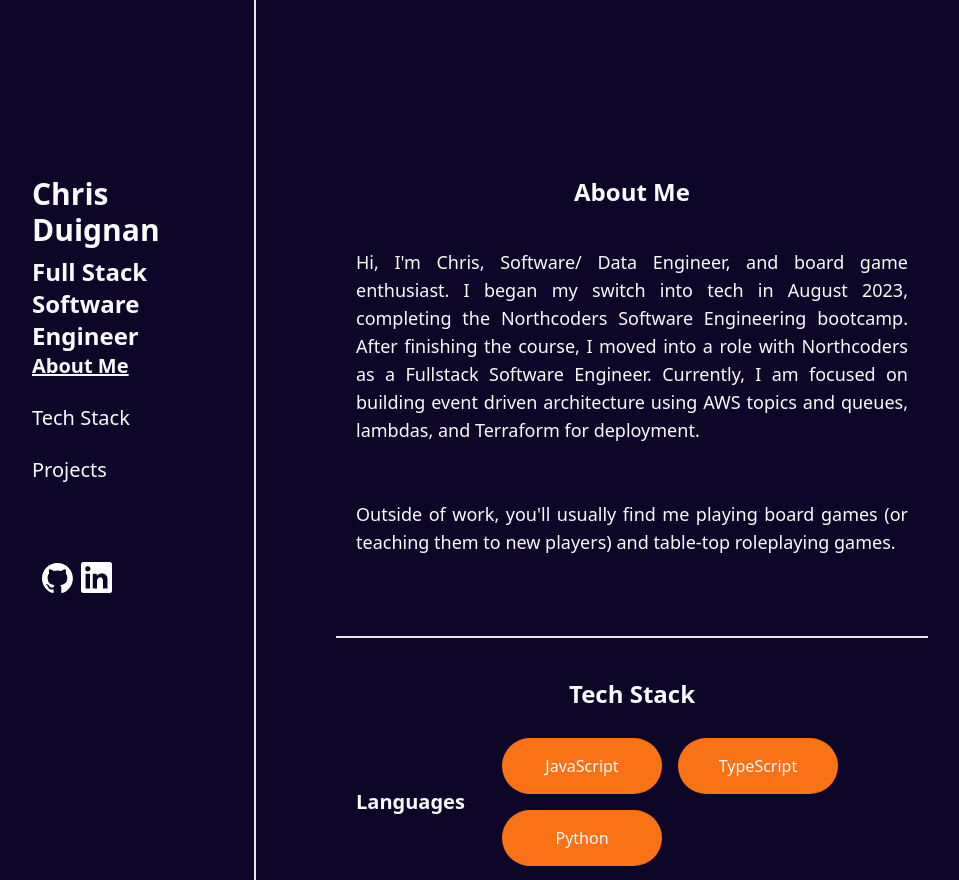
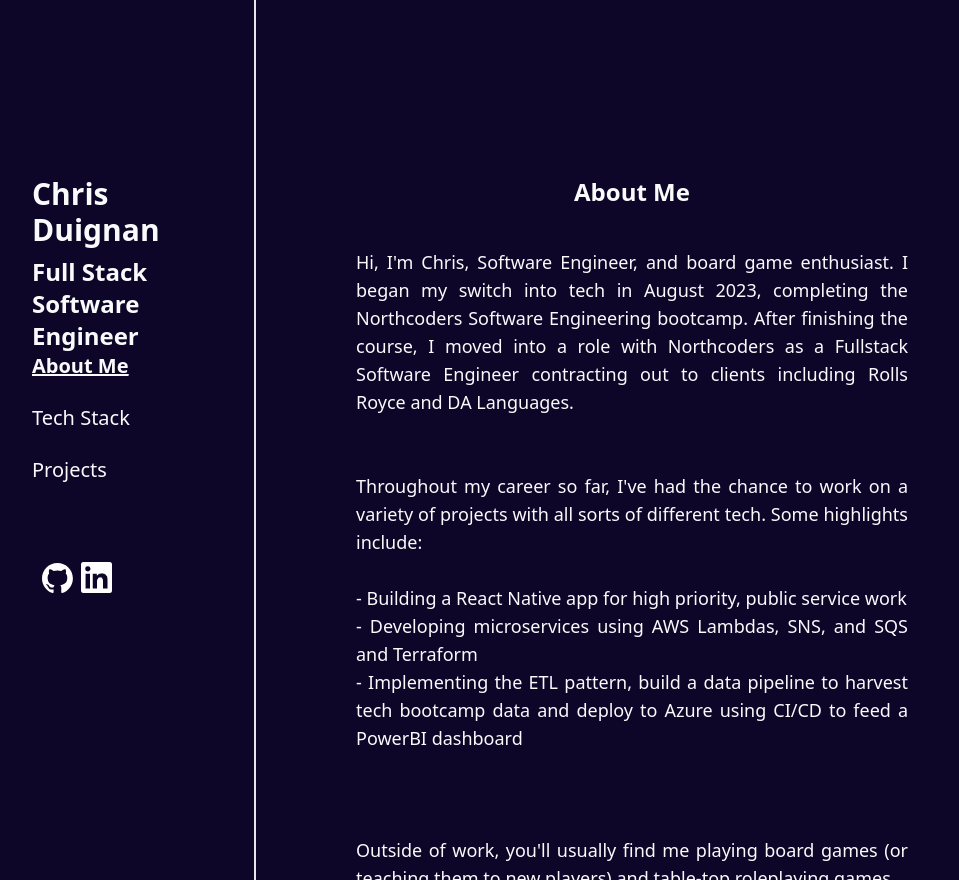
Before and after one commit to Chris-Duignan/portfolio, a Next.js app: page / in a window 1280 px wide. Shown: the whole page, without its empty margins (160-1119 px from the left). Built offline with nearby package versions, Linux system fonts and the light colour scheme; no server answers.

Commit message:
feat: update about me

```diff
--- a/src/components/AboutMe.tsx
+++ b/src/components/AboutMe.tsx
@@ -8,12 +8,31 @@ const AboutMe = React.forwardRef<HTMLDivElement>((props, ref) => {
         About Me
       </SecondaryTitle>
       <p className="py-10 text-lg">
-        Hi, I&apos;m Chris, Software/ Data Engineer, and board game enthusiast.
-        I began my switch into tech in August 2023, completing the Northcoders
+        Hi, I&apos;m Chris, Software Engineer, and board game enthusiast. I
+        began my switch into tech in August 2023, completing the Northcoders
         Software Engineering bootcamp. After finishing the course, I moved into
-        a role with Northcoders as a Fullstack Software Engineer. Currently, I
-        am focused on building event driven architecture using AWS topics and
-        queues, lambdas, and Terraform for deployment.
+        a role with Northcoders as a Fullstack Software Engineer contracting out
+        to clients including Rolls Royce and DA Languages.
+        <br />
+        <br />
+        <br />
+        Throughout my career so far, I've had the chance to work on a variety of
+        projects with all sorts of different tech. Some highlights include:
+        <ul>
+          <br />
+          <li>
+            - Building a React Native app for high priority, public service work
+          </li>
+          <li>
+            - Developing microservices using AWS Lambdas, SNS, and SQS and
+            Terraform
+          </li>
+          <li>
+            - Implementing the ETL pattern, build a data pipeline to harvest
+            tech bootcamp data and deploy to Azure using CI/CD to feed a PowerBI
+            dashboard
+          </li>
+        </ul>
         <br />
         <br />
         <br />
--- a/src/components/ProjectCard.tsx
+++ b/src/components/ProjectCard.tsx
@@ -9,12 +9,7 @@ interface ProjectCardProps {
   isLast: boolean;
 }
 
-const ProjectCard = ({
-  record,
-  isLast,
-}: ProjectCardProps) => {
-
-
+const ProjectCard = ({ record, isLast }: ProjectCardProps) => {
   const style = `card py-10 w-full flex`;
 
   return (
@@ -36,16 +31,16 @@ const ProjectCard = ({
         ) : null} */}
         <div className="px-5 flex flex-col">
           <TertiaryTitle style="pb-5">{record.name}</TertiaryTitle>
-          <p>{record.description}</p>
+          <p className="text-lg">{record.description}</p>
           <div className="flex justify-between items-end grow">
-              <p className={`text-left ${!record.hosted ? 'invisible' : ''}`}>
+            <p className={`text-left ${!record.hosted ? "invisible" : ""}`}>
               See it at:{" "}
               <a
                 className="underline"
-                  href={record.hosted ?? ''}
+                href={record.hosted ?? ""}
                 target="_blank"
               >
-                  {record.hosted ?? ''}
+                {record.hosted ?? ""}
               </a>{" "}
             </p>
             {record.github ? (
```
Lines whose indentation alone changed are shown as unchanged.
